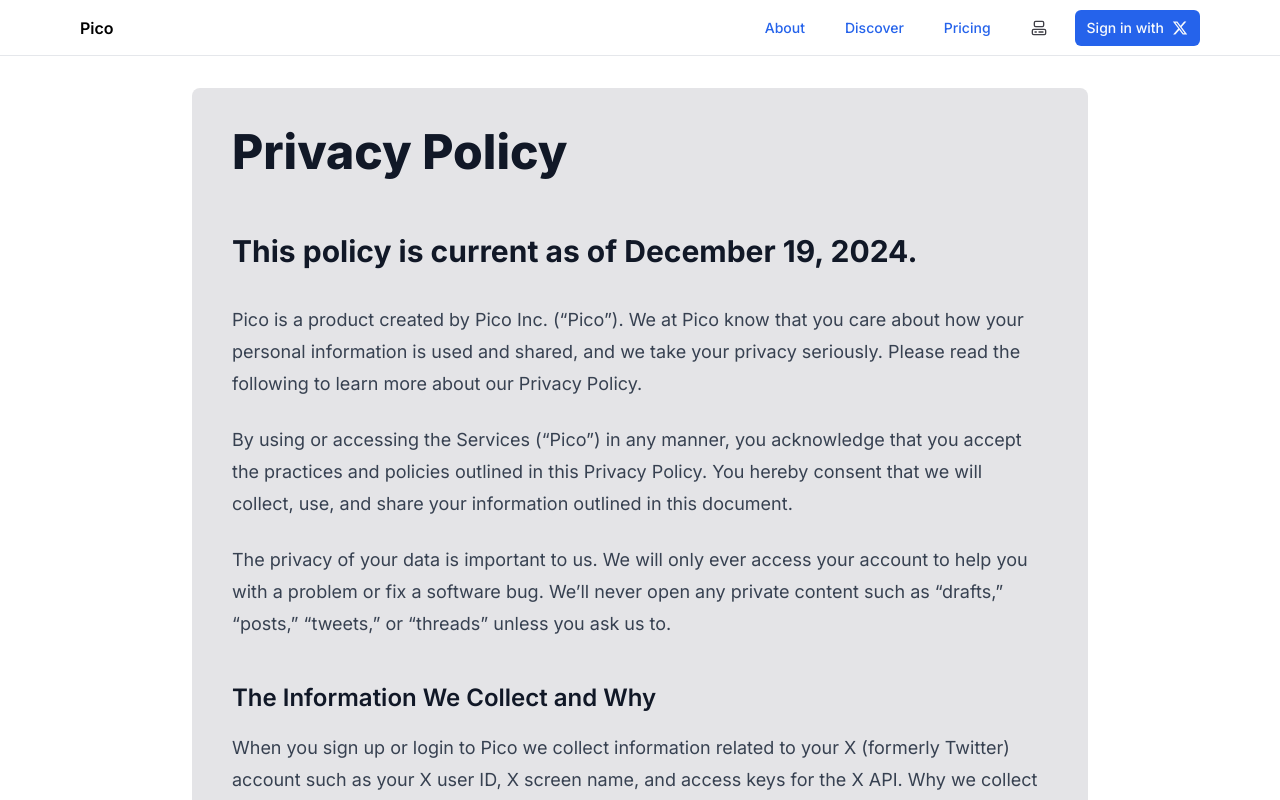
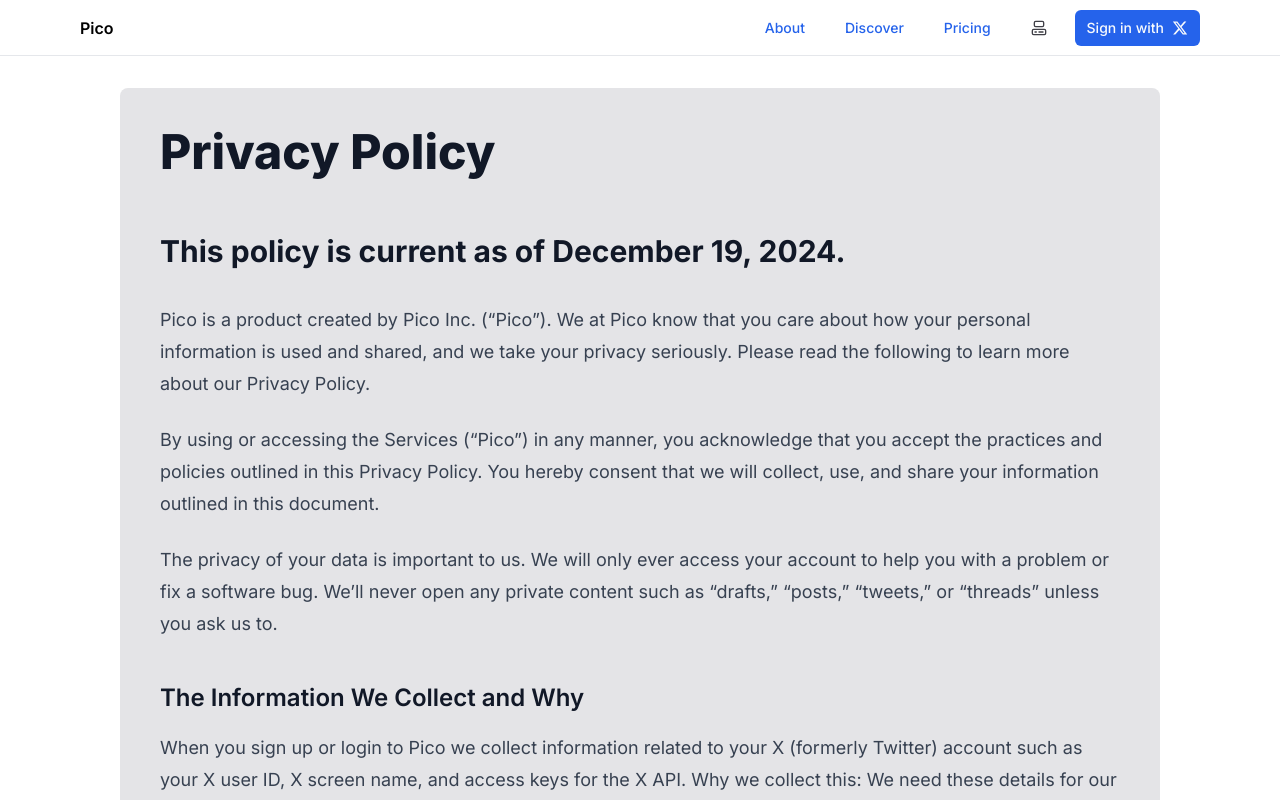
Before and after one commit to schandillia/project-pico, a Next.js app: page /privacy in a window 1280 px wide. Shown: the top 800 px of the page. Built offline with nearby package versions, Linux system fonts and the light colour scheme; no server answers.

Commit message:
CHORE: Fix responsiveness in MaxWidthWrapper and improved Footer width.

```diff
--- a/src/app/privacy/page.tsx
+++ b/src/app/privacy/page.tsx
@@ -37,16 +37,15 @@ export default async function Page() {
 	const htmlContent = await getTermsContent()
 
 	return (
-		<>
-			{/* Hero Section */}
-			<MaxWidthWrapper className="flex flex-col">
-				<div className="w-full mx-auto py-8">
-					<div
-						className="prose prose-a:text-primary dark:prose-invert lg:prose-lg max-w-4xl mx-auto bg-zinc-200 dark:bg-zinc-700 p-10 rounded-lg"
-						dangerouslySetInnerHTML={{ __html: htmlContent }}
-					/>
-				</div>
-			</MaxWidthWrapper>
-		</>
+		<MaxWidthWrapper className="flex flex-col">
+			<div className="w-full mx-auto py-8 px-4 sm:px-8 lg:px-10">
+				<div
+					className="prose lg:prose-lg prose-a:text-primary dark:prose-invert max-w-full mx-auto bg-zinc-200 dark:bg-zinc-700 p-10 rounded-lg"
+					dangerouslySetInnerHTML={{
+						__html: htmlContent,
+					}}
+				/>
+			</div>
+		</MaxWidthWrapper>
 	)
 }
--- a/src/app/terms/page.tsx
+++ b/src/app/terms/page.tsx
@@ -36,18 +36,15 @@ export default async function Page() {
 	const htmlContent = await getTermsContent()
 
 	return (
-		<>
-			{/* Hero Section */}
 		<MaxWidthWrapper className="flex flex-col">
-				<div className="w-full mx-auto py-8">
+			<div className="w-full mx-auto py-8 px-4 sm:px-8 lg:px-10">
 				<div
-						className="prose prose-a:text-primary dark:prose-invert lg:prose-lg max-w-4xl mx-auto bg-zinc-200 dark:bg-zinc-700 p-10 rounded-lg"
+					className="prose lg:prose-lg prose-a:text-primary dark:prose-invert max-w-full mx-auto bg-zinc-200 dark:bg-zinc-700 p-10 rounded-lg"
 					dangerouslySetInnerHTML={{
 						__html: htmlContent,
 					}}
 				/>
 			</div>
 		</MaxWidthWrapper>
-		</>
 	)
 }
--- a/src/components/commons/Footer.tsx
+++ b/src/components/commons/Footer.tsx
@@ -62,7 +62,7 @@ export default function Footer() {
 									{/* Divider - border between links */}
 									{index !== links.length - 1 && (
 										<div
-											className="border-l border-gray-200 dark:border-gray-800 h-6 mx-3"
+											className="border-l border-gray-200 dark:border-gray-800 h-6"
 											aria-hidden="true" // Hide the divider from screen readers
 										/>
 									)}
--- a/src/components/commons/MaxWidthWrapper.tsx
+++ b/src/components/commons/MaxWidthWrapper.tsx
@@ -10,7 +10,10 @@ function MaxWidthWrapper({
 }) {
 	return (
 		<div
-			className={cn("mx-auto w-full max-w-screen-xl px-2.5 md:px-20", className)}
+			className={cn(
+				"mx-auto w-full max-w-screen-xl px-2.5 md:px-20 overflow-x-hidden",
+				className,
+			)}
 		>
 			{children}
 		</div>
--- a/src/constants/brand.json
+++ b/src/constants/brand.json
@@ -6,7 +6,7 @@
 	"TAGLINE": "Your Catchy Tagline",
 	"DEFAULT_LOCALE": "en-US",
 	"SUPPORTED_LANGUAGES": ["en-US", "es-ES", "fr-FR"],
-	"COPYRIGHT_YEAR": 2024,
+	"COPYRIGHT_START_YEAR": 2024,
 	"SUPPORT_EMAIL": "support@pico.com",
 	"TWITTER_HANDLE": "@pico"
 }
```
Lines whose indentation alone changed are shown as unchanged.
